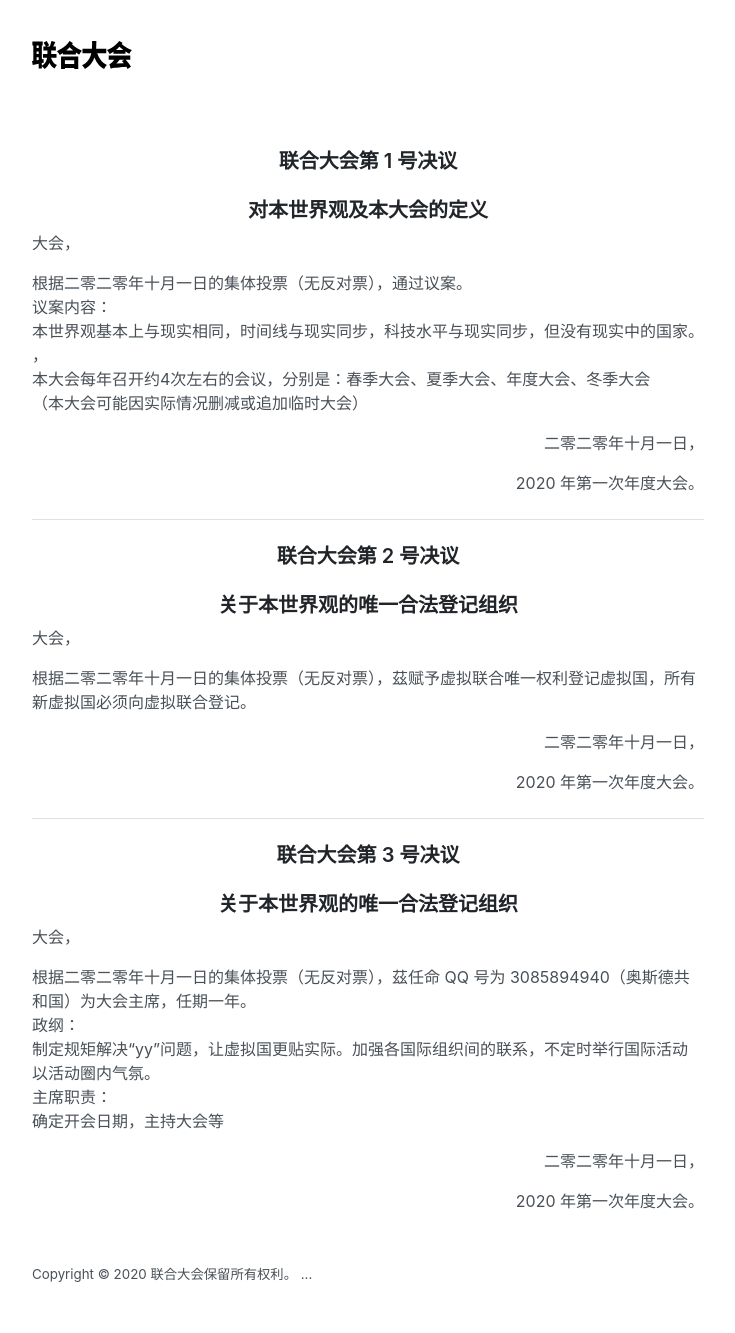
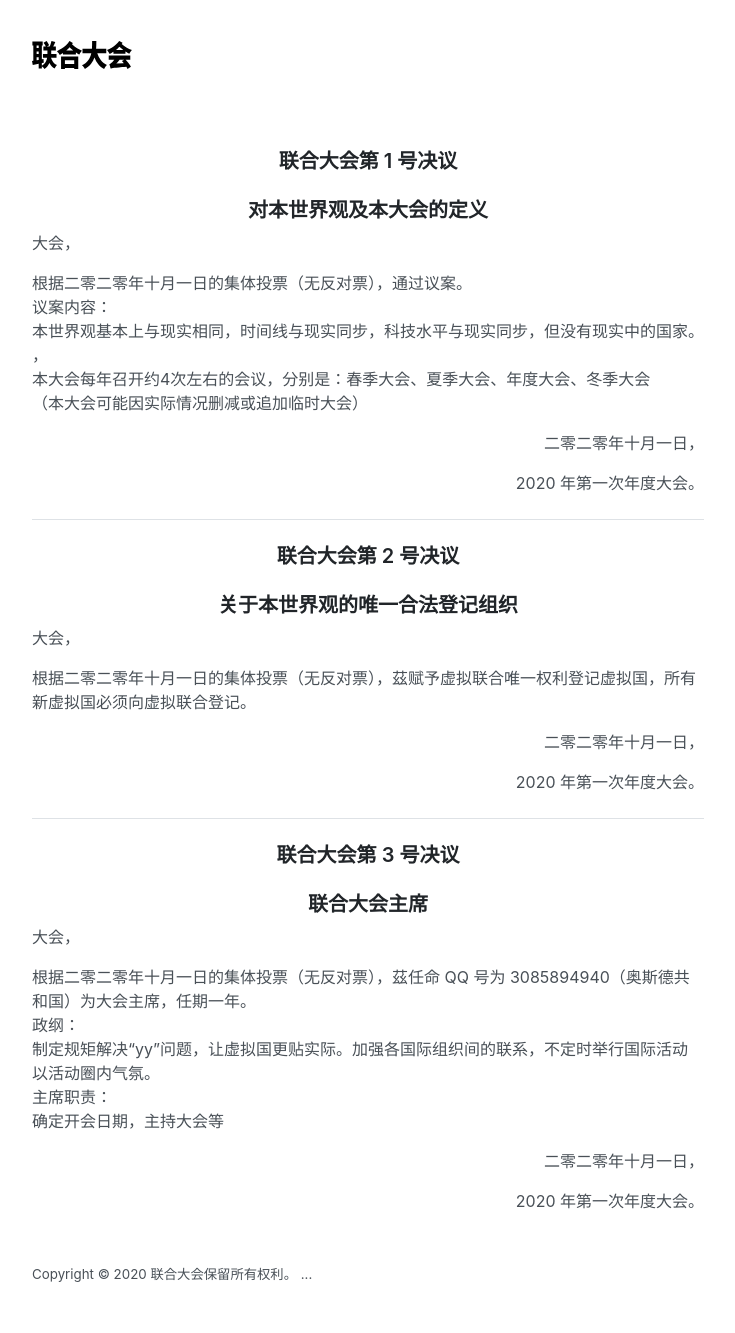
Before and after one commit to vunconf/vunconf.github.io, a Jekyll site: the page built from res/2020annual_01-03.html, in a window 1280 px wide. Shown: the whole page, without its empty margins (272-1007 px from the left). Built offline with Jekyll 4.4.1, drawn with Linux system fonts in a browser that asks for light colours; some of the changed lines change nothing that is shown.

Commit message:
Update 2020annual_01-03.html

```diff
--- a/res/2020annual_01-03.html
+++ b/res/2020annual_01-03.html
@@ -7,4 +7,4 @@
 <hr>
 {% include res.html resnum="2" title="关于本世界观的唯一合法登记组织" content="根据二零二零年十月一日的集体投票（无反对票），茲赋予虚拟联合唯一权利登记虚拟国，所有新虚拟国必须向虚拟联合登记。" date="二零二零年十月一日" confname="2020 年第一次年度大会" %}
 <hr>
-{% include res.html resnum="3" title="关于本世界观的唯一合法登记组织" content="根据二零二零年十月一日的集体投票（无反对票），茲任命 QQ 号为 3085894940（奥斯德共和国）为大会主席，任期一年。<br>政纲：<br>制定规矩解决“yy”问题，让虚拟国更贴实际。加强各国际组织间的联系，不定时举行国际活动以活动圈内气氛。<br>主席职责：<br>确定开会日期，主持大会等" date="二零二零年十月一日" confname="2020 年第一次年度大会" %}
+{% include res.html resnum="3" title="联合大会主席" content="根据二零二零年十月一日的集体投票（无反对票），茲任命 QQ 号为 3085894940（奥斯德共和国）为大会主席，任期一年。<br>政纲：<br>制定规矩解决“yy”问题，让虚拟国更贴实际。加强各国际组织间的联系，不定时举行国际活动以活动圈内气氛。<br>主席职责：<br>确定开会日期，主持大会等" date="二零二零年十月一日" confname="2020 年第一次年度大会" %}
```
